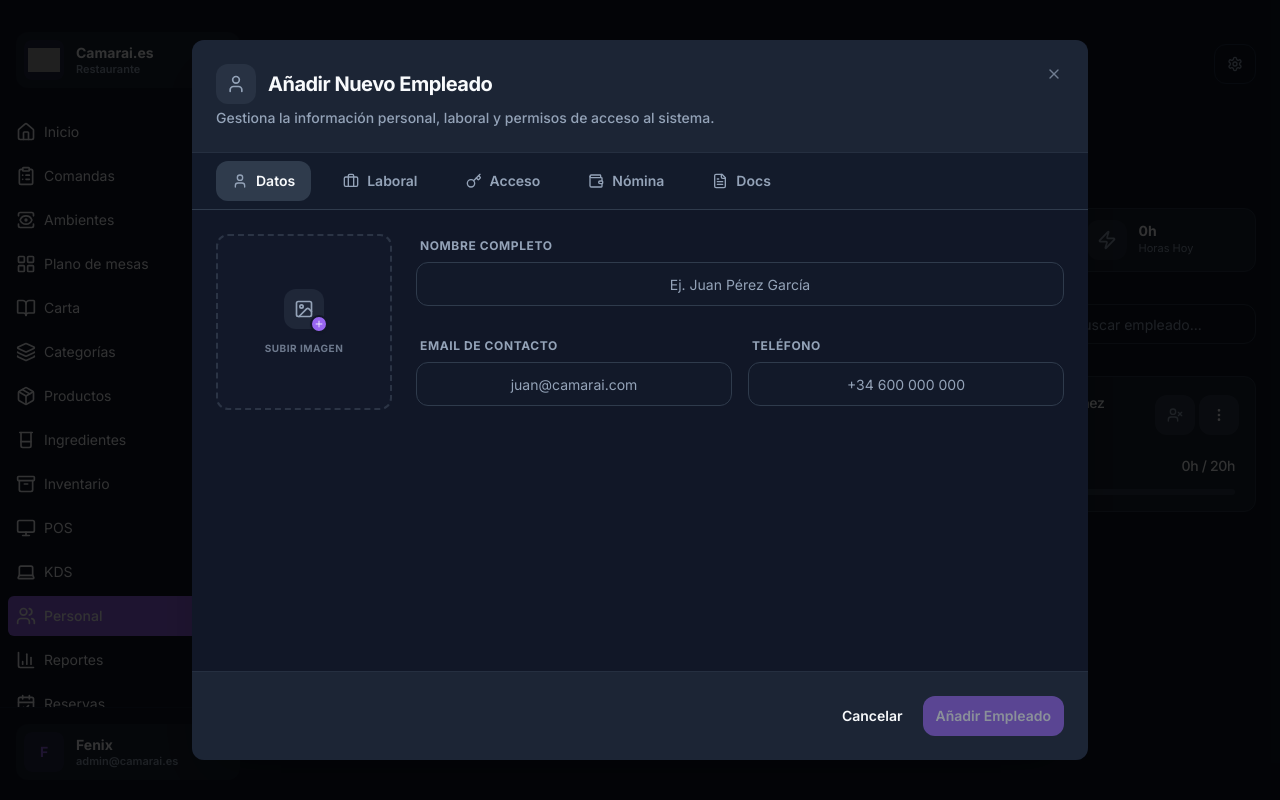
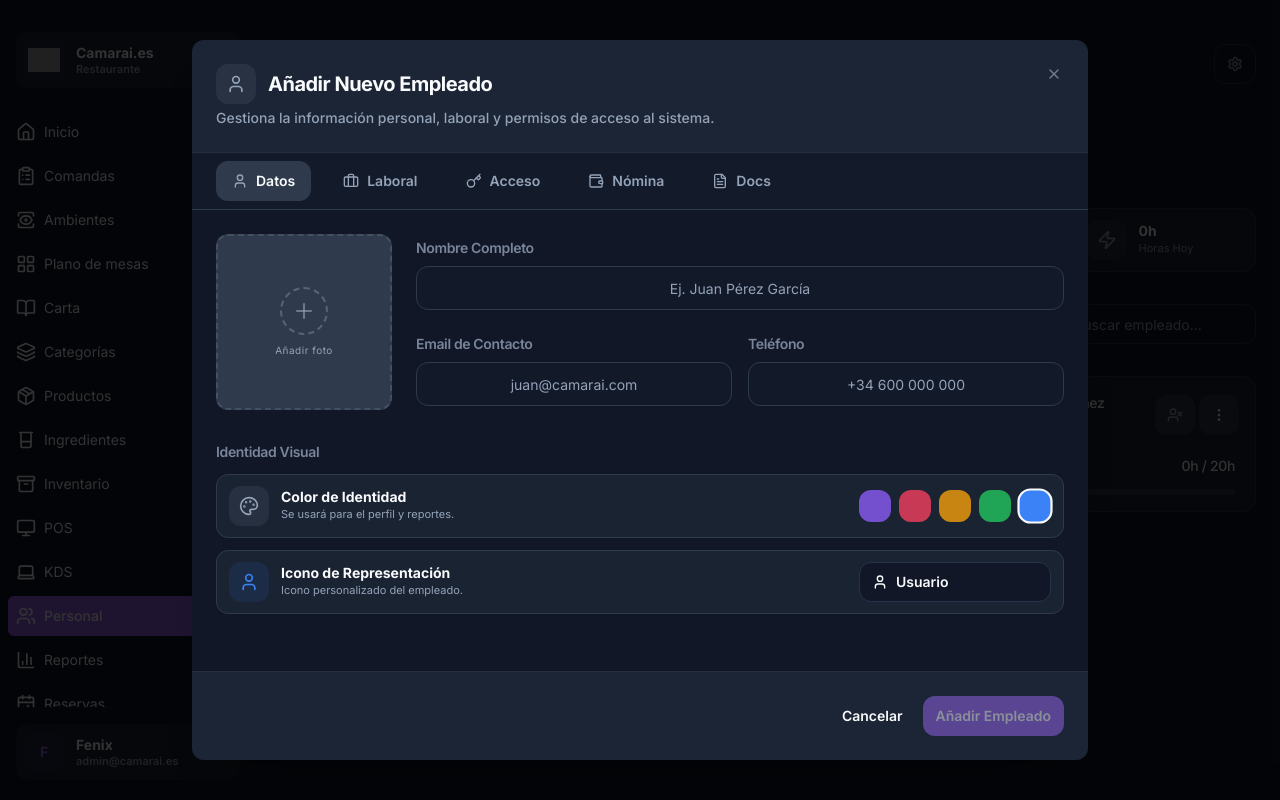
Before and after one commit to Camarai-official/app.camarai.es, a Next.js app: page /personal in a window 1280 px wide. Both pictures are taken after a click on the button "Añadir nuevo empleado". Built offline with nearby package versions, Linux system fonts and the light colour scheme; grey boxes are pictures that could not be loaded.

Commit message:
Personal 90%

```diff
--- a/src/app/personal/page.tsx
+++ b/src/app/personal/page.tsx
@@ -49,12 +49,12 @@ import { PageHeader } from '@/components/layout/page-header';
 import { PageContent } from '@/components/layout/page-content';
 
 // Feature Components
-import { StaffCard, type StaffStatus } from '@/components/ui/staff-card';
+import { StaffCard, type StaffStatus } from '@/components/ui/personal-card';
 import { CreateActionCard } from '@/components/widgets/create-action-card';
 import { ActionTile } from '@/components/ui/action-tile';
 
 // Dialog Components
-import { EmployeeDialog, type ExtendedStaffMember } from '@/components/dialogs/staff-edit-dialog';
+import { EmployeeDialog, type ExtendedStaffMember } from '@/components/dialogs/personal-edit-dialog';
 import { TimeLogDialog } from '@/components/dialogs/time-log-dialog';
 import { AbsenceRequestDialog } from '@/components/dialogs/absence-request-dialog';
 import { DeviceDialog } from '@/components/dialogs/device-dialog';
--- a/src/components/dialogs/absence-request-dialog.tsx
+++ b/src/components/dialogs/absence-request-dialog.tsx
@@ -7,7 +7,7 @@ import { Button } from '@/components/ui/button';
 import { Input } from '@/components/ui/input';
 import { Label } from '@/components/ui/label';
 import { Select, SelectContent, SelectItem, SelectTrigger, SelectValue } from '@/components/ui/select';
-import type { ExtendedStaffMember } from './staff-edit-dialog';
+import type { ExtendedStaffMember } from './personal-edit-dialog';
 
 interface AbsenceRequestDialogProps {
     open: boolean;
--- a/src/components/dialogs/staff-edit-dialog.tsx
+++ b/src/components/dialogs/personal-edit-dialog.tsx
@@ -1,7 +1,12 @@
 'use client';
 
 import * as React from 'react';
-import { User, Briefcase, Key, Wallet, FileText, Smartphone, MessageSquare, QrCode, Shield, Building2, Upload, Eye, EyeOff, Trash, Check } from 'lucide-react';
+import {
+    User, Briefcase, Key, Wallet, FileText, Smartphone, MessageSquare, QrCode, Shield,
+    Building2, Upload, Eye, EyeOff, Trash, Check, Mail, Phone, Palette,
+    ChefHat, Utensils, Wine, Coffee, Music, Heart, Star, Pizza, Beer,
+    Zap, Gem, Target, Camera, Smile
+} from 'lucide-react';
 import { Dialog, DialogWindow, DialogContent, DialogFooter, DialogHeader } from '@/components/layout/dialog';
 import { Button } from '@/components/ui/button';
 import { Input } from '@/components/ui/input';
@@ -10,6 +15,8 @@ import { Tabs, TabsContent, TabsList, TabsTrigger } from '@/components/ui/tabs';
 import { ScrollArea } from '@/components/ui/scroll-area';
 import { ImageUploader } from '@/components/ui/image-uploader';
 import { ActionTile } from '@/components/ui/action-tile';
+import { ColorPicker } from '@/components/ui/color-picker';
+import { IconPicker, iconMap } from '@/components/ui/icon-picker';
 import { cn } from '@/lib/utils';
 import type { StaffMember } from '@/data/mock-data';
 
@@ -32,6 +39,9 @@ export interface ExtendedStaffMember extends StaffMember {
     // Campos para fichaje
     metodos_fichaje_permitidos?: ('app' | 'whatsapp' | 'qr' | 'web')[];
     dispositivo_asignado?: string;
+    // Identidad visual
+    color?: string;
+    icon?: string;
 }
 
 interface StaffDocument {
@@ -61,7 +71,9 @@ const emptyEmployee: ExtendedStaffMember = {
     horas_extra_habilitadas: false,
     documentos: [],
     metodos_fichaje_permitidos: ['app', 'qr'],
-    dispositivo_asignado: undefined
+    dispositivo_asignado: undefined,
+    color: 'blue-500',
+    icon: 'User'
 };
 
 const permisosDisponibles = [
@@ -114,6 +126,8 @@ const mockEstablecimientos = [
     { id: 'est-2', nombre: 'Terraza de Verano' },
     { id: 'est-3', nombre: 'Local Centro' },
 ];
+
+const availableColors = ['violet-500', 'rose-500', 'amber-500', 'green-500', 'blue-500'];
 
 interface EmployeeDialogProps {
     open: boolean;
@@ -204,7 +218,7 @@ export function EmployeeDialog({
         const employeeToSave = {
             ...employee,
             id: employee.id || `staff-${Date.now()}`,
-            fotoUrl: employee.fotoUrl || `https://api.dicebear.com/7.x/avataaars/svg?seed=${employee.nombre}`,
+            fotoUrl: employee.fotoUrl,
             roles: employee.rol ? [employee.rol] : []
         };
         onSave(employeeToSave);
@@ -247,38 +261,74 @@ export function EmployeeDialog({
 
                                         <div className="flex-1 flex flex-col justify-between gap-4 py-1">
                                             <div className="grid gap-2">
-                                                <Label htmlFor="nombre" className="text-xs font-bold text-muted-foreground uppercase tracking-wider ml-1">Nombre Completo</Label>
+                                                <Label htmlFor="nombre">Nombre Completo</Label>
                                                 <Input
                                                     id="nombre"
                                                     value={employee.nombre}
                                                     onChange={(e) => handleInputChange('nombre', e.target.value)}
                                                     placeholder="Ej. Juan Pérez García"
-                                                    className="h-11 rounded-xl bg-muted/5"
+                                                    className="h-11 rounded-xl bg-muted/5 focus-visible:ring-primary/20"
                                                 />
                                             </div>
                                             <div className="grid sm:grid-cols-2 gap-4">
                                                 <div className="grid gap-2">
-                                                    <Label htmlFor="email" className="text-xs font-bold text-muted-foreground uppercase tracking-wider ml-1">Email de Contacto</Label>
+                                                    <Label htmlFor="email">Email de Contacto</Label>
                                                     <Input
                                                         id="email"
                                                         type="email"
                                                         value={employee.email}
                                                         onChange={(e) => handleInputChange('email', e.target.value)}
                                                         placeholder="juan@camarai.com"
-                                                        className="h-11 rounded-xl bg-muted/5"
+                                                        className="h-11 rounded-xl bg-muted/5 focus-visible:ring-primary/20"
                                                     />
                                                 </div>
                                                 <div className="grid gap-2">
-                                                    <Label htmlFor="telefono" className="text-xs font-bold text-muted-foreground uppercase tracking-wider ml-1">Teléfono</Label>
+                                                    <Label htmlFor="telefono">Teléfono</Label>
                                                     <Input
                                                         id="telefono"
                                                         value={employee.telefono}
                                                         onChange={(e) => handleInputChange('telefono', e.target.value)}
                                                         placeholder="+34 600 000 000"
-                                                        className="h-11 rounded-xl bg-muted/5"
+                                                        className="h-11 rounded-xl bg-muted/5 focus-visible:ring-primary/20"
                                                     />
                                                 </div>
                                             </div>
+                                        </div>
+                                    </div>
+
+                                    {/* SECCIÓN: IDENTIDAD VISUAL */}
+                                        <div className="grid gap-3 pt-2">
+                                            <Label>Identidad Visual</Label>
+
+                                        <div className="grid gap-3">
+                                            <ActionTile
+                                                icon={Palette}
+                                                title="Color de Identidad"
+                                                description="Se usará para el perfil y reportes."
+                                                rightContentType="custom"
+                                                customContent={
+                                                    <ColorPicker
+                                                        availableColors={availableColors}
+                                                        value={employee.color}
+                                                        onChange={(color) => handleInputChange('color', color)}
+                                                    />
+                                                }
+                                            />
+
+                                            <ActionTile
+                                                icon={iconMap[employee.icon || 'User']}
+                                                iconColor={employee.color}
+                                                title="Icono de Representación"
+                                                description="Icono personalizado del empleado."
+                                                rightContentType="custom"
+                                                customContent={
+                                                    <IconPicker
+                                                        value={employee.icon}
+                                                        onChange={(icon) => handleInputChange('icon', icon)}
+                                                        className="w-48"
+                                                    />
+                                                }
+                                            />
                                         </div>
                                     </div>
                                 </TabsContent>
@@ -380,9 +430,7 @@ export function EmployeeDialog({
                                         />
 
                                         <div className="space-y-3">
-                                            <Label className="flex items-center gap-2 text-muted-foreground ml-1">
-                                                <Building2 className="h-3.5 w-3.5" /> Establecimientos Asignados
-                                            </Label>
+                                            <Label icon={Building2}>Establecimientos Asignados</Label>
                                             <div className="grid grid-cols-1 sm:grid-cols-2 gap-3">
                                                 {mockEstablecimientos.map(est => (
                                                     <ActionTile
@@ -401,9 +449,7 @@ export function EmployeeDialog({
                                     </div>
 
                                     <div className="space-y-3">
-                                        <Label className="flex items-center gap-2 text-muted-foreground ml-1">
-                                            <Smartphone className="h-3.5 w-3.5" /> Métodos de Fichaje Permitidos
-                                        </Label>
+                                        <Label icon={Smartphone}>Métodos de Fichaje Permitidos</Label>
                                         <div className="grid grid-cols-1 sm:grid-cols-2 gap-3">
                                             {metodosFichaje.map(metodo => (
                                                 <ActionTile
--- a/src/components/dialogs/time-log-dialog.tsx
+++ b/src/components/dialogs/time-log-dialog.tsx
@@ -8,7 +8,7 @@ import { Input } from '@/components/ui/input';
 import { Label } from '@/components/ui/label';
 import { Select, SelectContent, SelectItem, SelectTrigger, SelectValue } from '@/components/ui/select';
 import type { TimeLog } from '@/data/mock-data';
-import type { ExtendedStaffMember } from './staff-edit-dialog';
+import type { ExtendedStaffMember } from './personal-edit-dialog';
 
 interface TimeLogDialogProps {
     open: boolean;
--- a/src/components/ui/color-picker.tsx
+++ b/src/components/ui/color-picker.tsx
@@ -39,7 +39,7 @@ export function ColorPicker({
 
               color.startsWith('#') ? "" : `bg-${color} hover:bg-${color}`,
               value === color
-                ? "border-2 border-primary scale-110"
+                ? "border-2 border-foreground scale-110"
                 : "opacity-80 hover:opacity-100"
             )}
             style={color.startsWith('#') ? { backgroundColor: color } : undefined}
--- a/src/components/ui/icon-picker.tsx
+++ b/src/components/ui/icon-picker.tsx
@@ -10,6 +10,7 @@ import { SearchInput } from '@/components/ui/search-input';
 import { cn } from '@/lib/utils';
 import {
   Home,
+  User,
   Store,
   Building2,
   Coffee,
@@ -19,28 +20,24 @@ import {
   Beer,
   IceCream,
   Cake,
-  Cookie,
-  Apple,
-  Beef,
-  Fish,
-  Salad,
-  Sandwich,
-  Soup,
-  UtensilsCrossed,
   ChefHat,
   Flame,
   Snowflake,
-  Sun,
-  Moon,
   Star,
   Heart,
   Music,
   Palmtree,
   Umbrella,
   Waves,
-  Mountain,
   TreePine,
-  Flower2,
+  DoorOpen,
+  HandPlatter,
+  Bike,
+  Beef,
+  Notebook,
+  Brush,
+  Sandwich,
+  Martini,
   type LucideIcon,
 } from 'lucide-react';
 
@@ -55,76 +52,90 @@ interface IconPickerProps {
 
 // Map of icon names to components
 const iconMap: Record<string, LucideIcon> = {
+
+  // Kitchen & Food
+  Utensils,
+  Sandwich,
+  Pizza,
+  Beef,
+  Cake,
+  IceCream,
+
+  // Bar & Drinks
+  Coffee,
+  Wine,
+  Beer,
+  Martini,
+
+  // Venue & Ambience
   Home,
   Store,
   Building2,
-  Coffee,
-  Utensils,
-  Pizza,
-  Wine,
-  Beer,
-  IceCream,
-  Cake,
-  Cookie,
-  Apple,
-  Beef,
-  Fish,
-  Salad,
-  Sandwich,
-  Soup,
-  UtensilsCrossed,
+  Palmtree,
+  TreePine,
+  Umbrella,
+  Waves,
+
+   // Staff & Roles
+  User,
   ChefHat,
-  Flame,
-  Snowflake,
-  Sun,
-  Moon,
+  HandPlatter,
+  DoorOpen,
+  Bike,
+  Notebook,
+  Brush,
+
+
+  // Atmosphere & States
   Star,
   Heart,
   Music,
-  Palmtree,
-  Umbrella,
-  Waves,
-  Mountain,
-  TreePine,
-  Flower2,
+  Flame,
+  Snowflake,
 };
 
 const iconNames = Object.keys(iconMap);
 
 // Spanish labels for icons
 const iconLabels: Record<string, string> = {
+  // Staff & Roles
+  User: 'Usuario',
+  ChefHat: 'Chef',
+  HandPlatter: 'Camarero',
+  DoorOpen: 'Host',
+  Bike: 'Delivery',
+  Notebook: 'Manager',
+  Brush: 'Limpieza',
+
+  // Kitchen & Food
+  Utensils: 'Cubiertos',
+  Sandwich: 'Hamburguesa',
+  Pizza: 'Pizza',
+  Beef: 'Carne',
+  Cake: 'Pastel',
+  IceCream: 'Helado',
+
+  // Bar & Drinks
+  Coffee: 'Café',
+  Wine: 'Vino',
+  Beer: 'Cerveza',
+  Martini: 'Cócteles',
+
+  // Venue & Ambience
   Home: 'Inicio',
   Store: 'Tienda',
   Building2: 'Edificio',
-  Coffee: 'Café',
-  Utensils: 'Cubiertos',
-  Pizza: 'Pizza',
-  Wine: 'Vino',
-  Beer: 'Cerveza',
-  IceCream: 'Helado',
-  Cake: 'Pastel',
-  Cookie: 'Galleta',
-  Apple: 'Manzana',
-  Beef: 'Carne',
-  Fish: 'Pescado',
-  Salad: 'Ensalada',
-  Sandwich: 'Bocadillo',
-  Soup: 'Sopa',
-  UtensilsCrossed: 'Restaurante',
-  ChefHat: 'Chef',
-  Flame: 'Fuego',
-  Snowflake: 'Frío',
-  Sun: 'Sol',
-  Moon: 'Luna',
+  Palmtree: 'Palmera',
+  TreePine: 'Pino',
+  Umbrella: 'Sombrilla',
+  Waves: 'Olas',
+
+  // Atmosphere & States
   Star: 'Estrella',
   Heart: 'Corazón',
   Music: 'Música',
-  Palmtree: 'Palmera',
-  Umbrella: 'Sombrilla',
-  Waves: 'Olas',
-  Mountain: 'Montaña',
-  TreePine: 'Pino',
-  Flower2: 'Flor',
+  Flame: 'Fuego',
+  Snowflake: 'Frío',
 };
 
 export function IconPicker({
--- a/src/components/ui/image-uploader.tsx
+++ b/src/components/ui/image-uploader.tsx
@@ -2,9 +2,9 @@
 
 import * as React from 'react';
 import { Button } from '@/components/ui/button';
-import { Badge, IconBadge } from '@/components/ui/badge';
+import { Badge } from '@/components/ui/badge';
 import { cn } from '@/lib/utils';
-import { Camera, Upload, X, Image as ImageIcon, Plus } from 'lucide-react';
+import { Camera, Upload, X, Plus } from 'lucide-react';
 
 interface ImageUploaderProps {
   value?: string;
@@ -126,7 +126,7 @@ export function ImageUploader({
         onDragLeave={handleDragLeave}
         onDrop={handleDrop}
         className={cn(
-          'relative flex flex-col items-center justify-center border-2 border-dashed transition-all duration-300 overflow-hidden bg-muted/5',
+          'relative flex flex-col items-center justify-center border-2 border-dashed transition-all duration-300 overflow-hidden bg-muted',
           aspectRatioClasses[aspectRatio],
           isDragging && 'border-primary bg-primary/10',
           error && 'border-destructive bg-destructive/5',
@@ -165,26 +165,13 @@ export function ImageUploader({
             )}
           </>
         ) : (
-          <div className="flex flex-col items-center justify-center p-4 text-center select-none">
-            <div className="relative mb-3">
-              <IconBadge
-                icon={isDragging ? Upload : ImageIcon}
-                iconColor={isDragging ? "primary" : "muted-foreground"}
-                className={cn(
-                  "h-10 w-10 transition-all duration-300 transform",
-                  isDragging && "scale-110"
-                )}
-              />
-              <div className="absolute -bottom-1 -right-1 bg-primary text-primary-foreground rounded-full p-0.5 shadow-sm border-2 border-background">
-                <Plus className="h-2.5 w-2.5" />
-              </div>
+          <div className="flex flex-col items-center justify-center w-full h-full">
+            <div className="h-12 w-12 rounded-full border-2 border-dashed border-muted-foreground/40 flex items-center justify-center text-muted-foreground/60 transition-colors group-hover:border-primary group-hover:text-primary">
+              <Plus className="h-6 w-6" />
             </div>
-
-            <div className="space-y-1">
-              <p className="text-[10px] font-bold uppercase tracking-wider text-muted-foreground/70">
-                {isDragging ? 'Suelta aquí' : placeholder}
-              </p>
-            </div>
+            <p className="mt-2 text-[10px] tracking-wider text-muted-foreground transition-colors">
+              {isDragging ? 'Soltar imagen' : 'Añadir foto'}
+            </p>
           </div>
         )}
       </div>
--- a/src/components/ui/staff-card.tsx
+++ b/src/components/ui/personal-card.tsx
@@ -23,6 +23,7 @@ import { ActionTile } from '@/components/ui/action-tile';
 import { Progress } from '@/components/ui/progress';
 import { H5, TextXS, TextSM } from '@/components/ui/typography';
 import { Tooltip, TooltipContent, TooltipProvider, TooltipTrigger } from '@/components/ui/tooltip';
+import { iconMap } from '@/components/ui/icon-picker';
 import { cn } from '@/lib/utils';
 import { getRoleColors } from '@/lib/role-colors';
 import type { MetodoFichaje } from '@/types/fichaje';
@@ -42,6 +43,8 @@ export interface StaffCardData {
   horasContratadas: number;
   horasTrabajadas?: number;
   metodos_fichaje_permitidos?: MetodoFichaje[];
+  color?: string;
+  icon?: string;
 }
 
 export type StaffStatus = 'active' | 'inactive' | 'break';
@@ -137,15 +140,28 @@ export function StaffCard({
         {/* Header: Avatar + Name/Role + Status Badge & Actions */}
         <div className="flex items-center justify-between gap-4">
           <div className="flex items-center gap-4 min-w-0 flex-1">
-            <IconBadge
-              icon={User}
-              className={cn(roleStyles.chipBg, roleStyles.text)}
-            >
-
-            </IconBadge>
+            {staff.fotoUrl ? (
+              <div className="h-10 w-10 shrink-0 rounded-xl overflow-hidden border">
+                <img
+                  src={staff.fotoUrl}
+                  alt={staff.nombre}
+                  className="h-full w-full object-cover"
+                />
+              </div>
+            ) : (
+              <IconBadge
+                icon={iconMap[staff.icon || 'User'] || User}
+                iconColor={staff.color}
+                className={cn(
+                  "h-10 w-10 shrink-0",
+                  !staff.color && roleStyles.chipBg,
+                  !staff.color && roleStyles.text
+                )}
+              />
+            )}
 
             <div className="min-w-0 flex-1">
-              <H5>{staff.nombre}</H5>
+              <H5 className="truncate">{staff.nombre}</H5>
               <TextXS className="text-muted-foreground leading-none" >{formatRole(staff.rol)}</TextXS>
             </div>
           </div>
--- a/src/data/staff.ts
+++ b/src/data/staff.ts
@@ -8,7 +8,7 @@ export const mockUser: User = {
     firstName: 'Fenix',
     lastName: 'Admin',
     email: 'admin@camarai.es',
-    avatar: 'https://res.cloudinary.com/dxh2i2rjo/image/upload/v1770056762/image_1_1_npkwog.png'
+    avatar: ''
 };
 
 export const mockStaffMembers: StaffMember[] = [
@@ -21,9 +21,11 @@ export const mockStaffMembers: StaffMember[] = [
         estado: 'Activo',
         pin: '1234',
         telefono: '600000001',
-        fotoUrl: 'https://i.pravatar.cc/150?u=laura',
+        fotoUrl: '',
         horasContratadas: 40,
-        salarioPorHora: 12
+        salarioPorHora: 12,
+        color: 'rose-500',
+        icon: 'Utensils'
     },
     {
         id: 'staff-2',
@@ -34,9 +36,11 @@ export const mockStaffMembers: StaffMember[] = [
         estado: 'Activo',
         pin: '5678',
         telefono: '600000002',
-        fotoUrl: 'https://i.pravatar.cc/150?u=carlos',
+        fotoUrl: '',
         horasContratadas: 40,
-        salarioPorHora: 15
+        salarioPorHora: 15,
+        color: 'amber-500',
+        icon: 'ChefHat'
     },
     {
         id: 'staff-3',
@@ -47,9 +51,11 @@ export const mockStaffMembers: StaffMember[] = [
         estado: 'Inactivo',
         pin: '9012',
         telefono: '600000003',
-        fotoUrl: 'https://i.pravatar.cc/150?u=ana',
+        fotoUrl: '',
         horasContratadas: 20,
-        salarioPorHora: 13
+        salarioPorHora: 13,
+        color: 'violet-500',
+        icon: 'Wine'
     },
 ];
 
--- a/src/types/staff.ts
+++ b/src/types/staff.ts
@@ -28,6 +28,8 @@ export type StaffMember = {
   fecha_contratacion?: string;
   salarioPorHora: number;
   estado: 'Activo' | 'Inactivo';
+  color?: string;
+  icon?: string;
 };
 
 export type User = {
```
